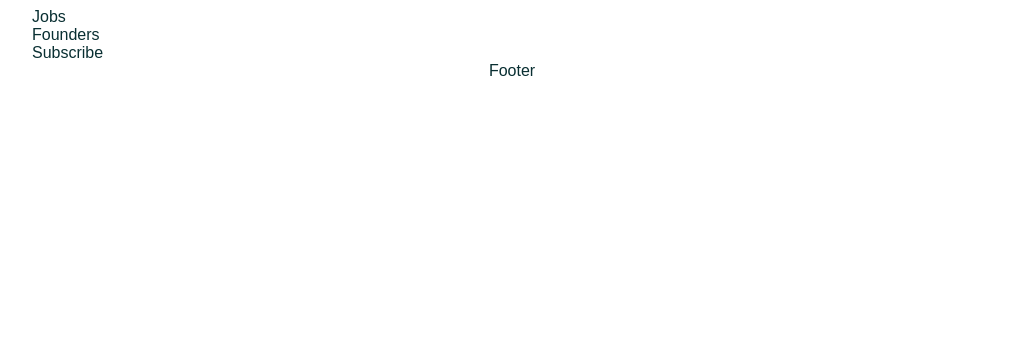
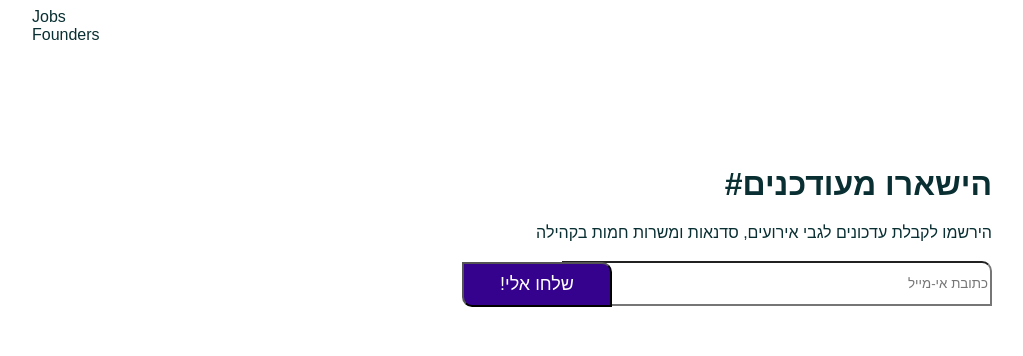
Before and after one commit to avraham186/coola-like, a React (Create React App) app: page / in a window 1280 px wide. Shown: the part 1555-1911 px from the top of the page, without its empty margins (128-1151 px from the left). Before the commit the page ends 1635 px from the top, so only its background shows below. Built offline with nearby package versions, Linux system fonts and the light colour scheme.

Commit message:
subscribe comp

```diff
--- /dev/null
+++ b/src/assets/cmps/home-page/_subscribe.scss
@@ -0,0 +1,23 @@
+.subscribe{
+    direction: rtl;
+    position: relative;
+    padding: 100px 0px 50px 0px;
+    .subscribe-input{
+        width: 430px;
+        height: 45px;
+        border-left: none;
+        border-top-right-radius: 10px;
+    }
+    .btn-send-subscribe{
+        width: 150px;
+        height: 45px;
+        background-color: $clr1;
+        font-size: 18px;
+        color: white;
+        border-bottom-left-radius: 10px;
+        border-top-right-radius: 10px;
+        position: relative;
+        left: 50px;
+        top: 2px;
+    }
+}
--- a/src/assets/main.scss
+++ b/src/assets/main.scss
@@ -13,16 +13,8 @@
 @import './cmps/app-header';
 @import './cmps/app-footer';
 
+//home components
+@import './cmps/home-page/subscribe';
+
 //views
 @import './views/home-page';
-
-
-
-// @import './cmps/city-search';
-// @import './cmps/weather-list';
-// @import './cmps/weather-preview';
-// @import './cmps/favorit-list';
-// @import './cmps/favorit-preview';
-// @import './cmps/msg-modal';
-// @import './views/forecast-page.scss';
-// @import './views/favorit-page.scss';
--- a/src/assets/setup/_variables.scss
+++ b/src/assets/setup/_variables.scss
@@ -1,5 +1,5 @@
 // Colors
-$clr1: #ce2e6c;
+$clr1: #35028E;
 $clr2: #092F32;
 $clr3: #574f7d;
 $clr4: #95adbe;
--- a/src/cmps/home_page/Subscribe.js
+++ /dev/null
@@ -1,11 +0,0 @@
-import React from 'react';
-
-const Subscribe = () => {
-    return (
-        <div>
-            Subscribe
-        </div>
-    );
-};
-
-export default Subscribe;
--- /dev/null
+++ b/src/cmps/home_page/Subscribe.jsx
@@ -0,0 +1,24 @@
+import React, { useState } from 'react';
+
+export const Subscribe = (onSendMail) => {
+    const [mail, setmail] = useState('')
+
+    const handlChange = (ev) => {
+        setmail(ev.target.value)
+    }
+    const sendMail = () => {
+        onSendMail(mail)
+    }
+    return (
+        <div className="subscribe flex column">
+            <h1>הישארו מעודכנים#</h1>
+            <span>הירשמו לקבלת עדכונים לגבי אירועים, סדנאות ומשרות חמות בקהילה</span>
+            <br />
+            <div className="inut-and-btn">
+                <input type="email" className="subscribe-input" name="mail"
+                    value={mail} onChange={handlChange} placeholder="כתובת אי-מייל" />
+                <button className="btn-send-subscribe" onClick={sendMail}>שלחו אלי!</button>
+            </div>
+        </div>
+    );
+};
--- a/src/pages/HomePage.jsx
+++ b/src/pages/HomePage.jsx
@@ -3,7 +3,7 @@ import Header from "../cmps/home_page/Header";
 import Events from "../cmps/home_page/Events";
 import Jobs from "../cmps/home_page/Jobs";
 import Founders from "../cmps/home_page/Founders";
-import Subscribe from "../cmps/home_page/Subscribe";
+import {Subscribe} from "../cmps/home_page/Subscribe";
 
 
 export function HomePage() {
--- /dev/null
+++ b/src/store/reducers/communityHartReducer.js
@@ -0,0 +1,43 @@
+const initialState = {
+    persons: [
+        {
+            name: 'shimon moyal',
+            img: '../assets/images/shimon.svg',
+            roleText:'director of traninng & volenteers'
+        },
+        {
+            name: 'Adi porath',
+            img: '../assets/images/adi.svg',
+            roleText:'founder & navigator'
+        },
+        {
+            name: 'stav brener',
+            img: '../assets/images/stav.svg',
+            roleText:'community manager'
+        },
+        {
+            name: 'iris nironi',
+            img: '../assets/images/iris.svg',
+            roleText:'community manager'
+        }
+     ]
+}
+
+export function communityHartReducer(state = initialState, action) {
+    switch (action.type) {
+        case 'SET_PERSONS':
+            return { ...state, persons: action.persons }
+        case 'REMOVE_PERSON':
+            return { ...state, persons: state.persons.filter(person => person.name !== action.name) }
+        case 'ADD_PERSON':
+            return { ...state, persons: [action.person, ...state.person] }
+        case 'UPDATE_PERSON':
+            return {
+                ...state, persons: state.persons.map(person => {
+                    return person.name === action.person.name ? action.person : person
+                })
+            }
+        default:
+            return state
+    }
+}
--- a/src/store/store.js
+++ b/src/store/store.js
@@ -1,11 +1,13 @@
 import { createStore, applyMiddleware, combineReducers, compose } from 'redux'
 import ReduxThunk from 'redux-thunk'
 import { jobReducer } from './reducers/jobReducer'
+import { communityHartReducer } from './reducers/communityHartReducer'
 const composeEnhancers = window.__REDUX_DEVTOOLS_EXTENSION_COMPOSE__ || compose;
 
 const rootReducer = combineReducers({
     // userModule: userReducer,
     jobsModule: jobReducer,
+    communityHartModule:communityHartReducer
 })
 
 export const store = createStore(rootReducer,
```
Also changed, not shown: src/store/actions/communityHartAction.js (added, +63 -0 lines), 1 other file (tests, documents, lock files or other folders).
